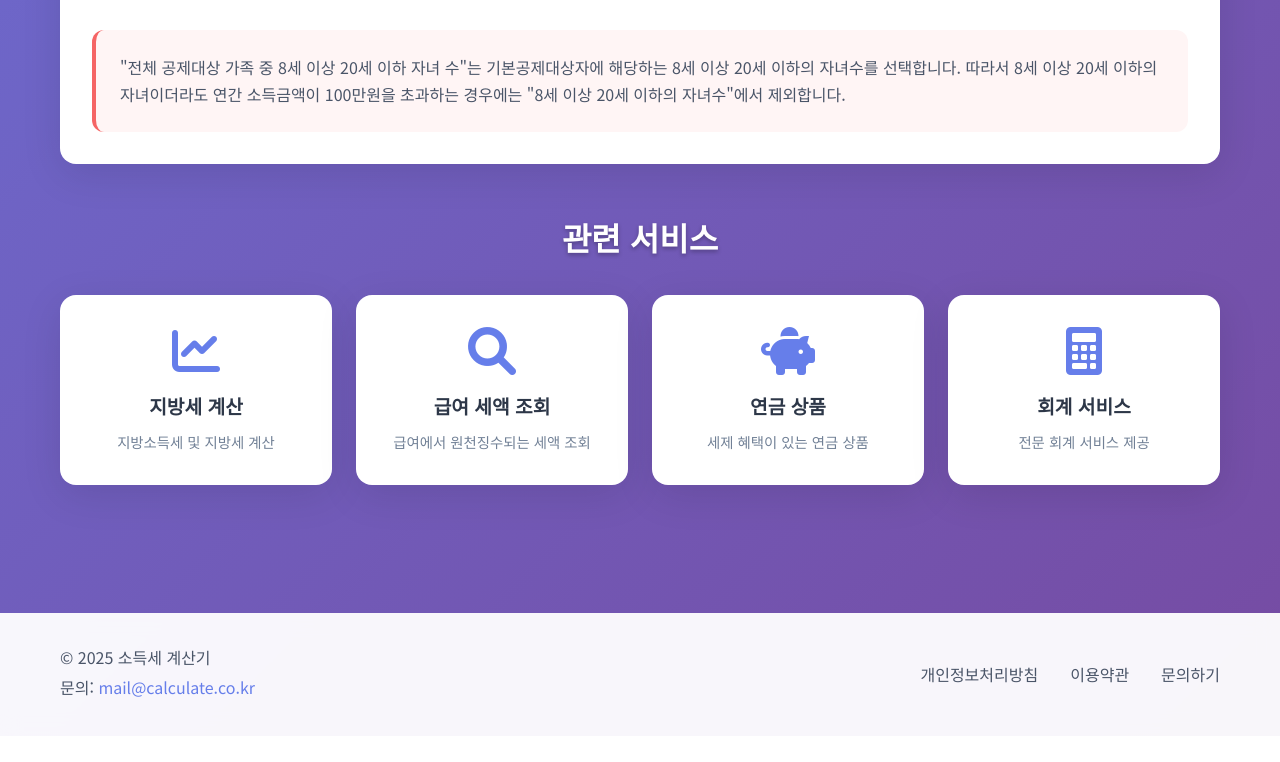
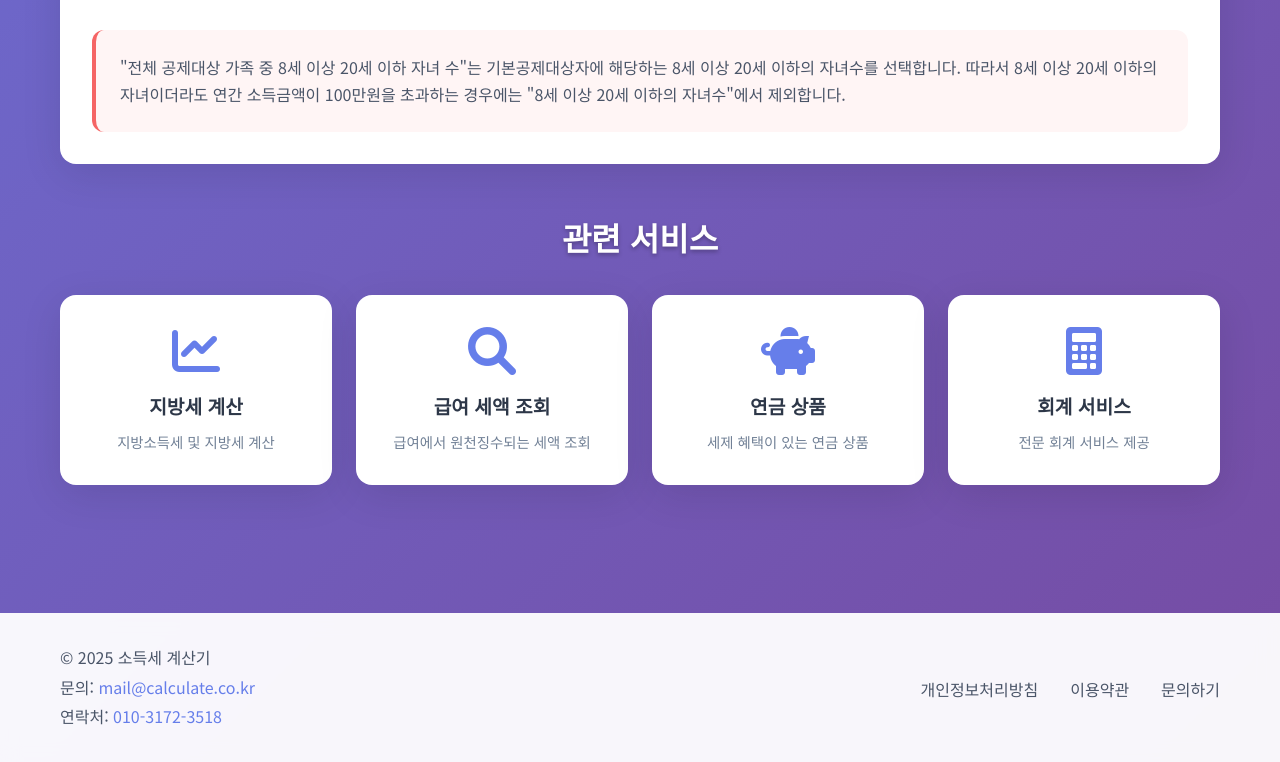
Before and after one commit to issaclee3518/mysalarycalculater2, a plain HTML site: page index.html in a window 1280 px wide. Shown: the part 1789-2551 px from the top of the page. Before the commit the page ends 2525 px from the top, so only its background shows below. Drawn offline with Linux system fonts and the light colour scheme.

Commit message:
연락처 010-3172-3518 추가

```diff
--- a/index.html
+++ b/index.html
@@ -260,6 +260,7 @@
                 <div class="footer-info">
                     <p>&copy; 2025 소득세 계산기</p>
                     <p>문의: <a href="mailto:mail@calculate.co.kr">mail@calculate.co.kr</a></p>
+                    <p>연락처: <a href="tel:010-3172-3518">010-3172-3518</a></p>
                 </div>
                 <div class="footer-links">
                     <a href="#privacy">개인정보처리방침</a>
```
